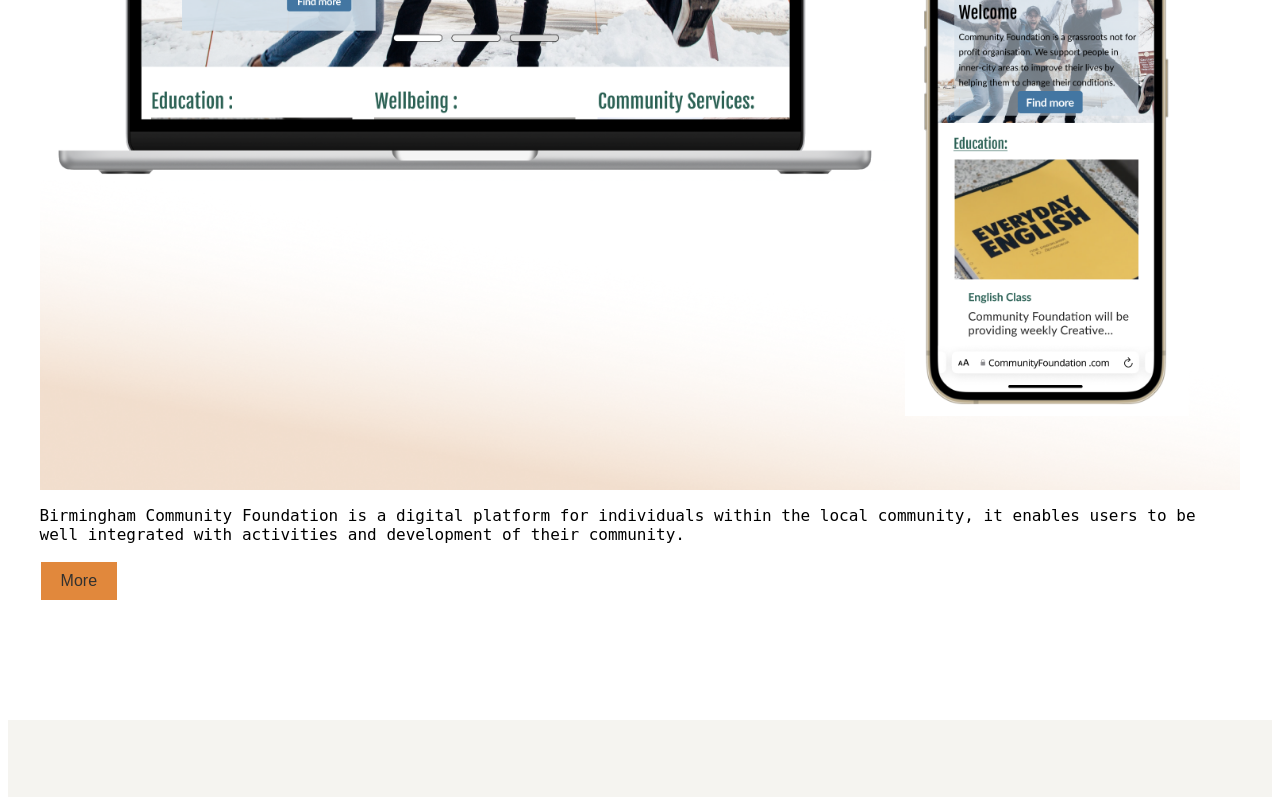
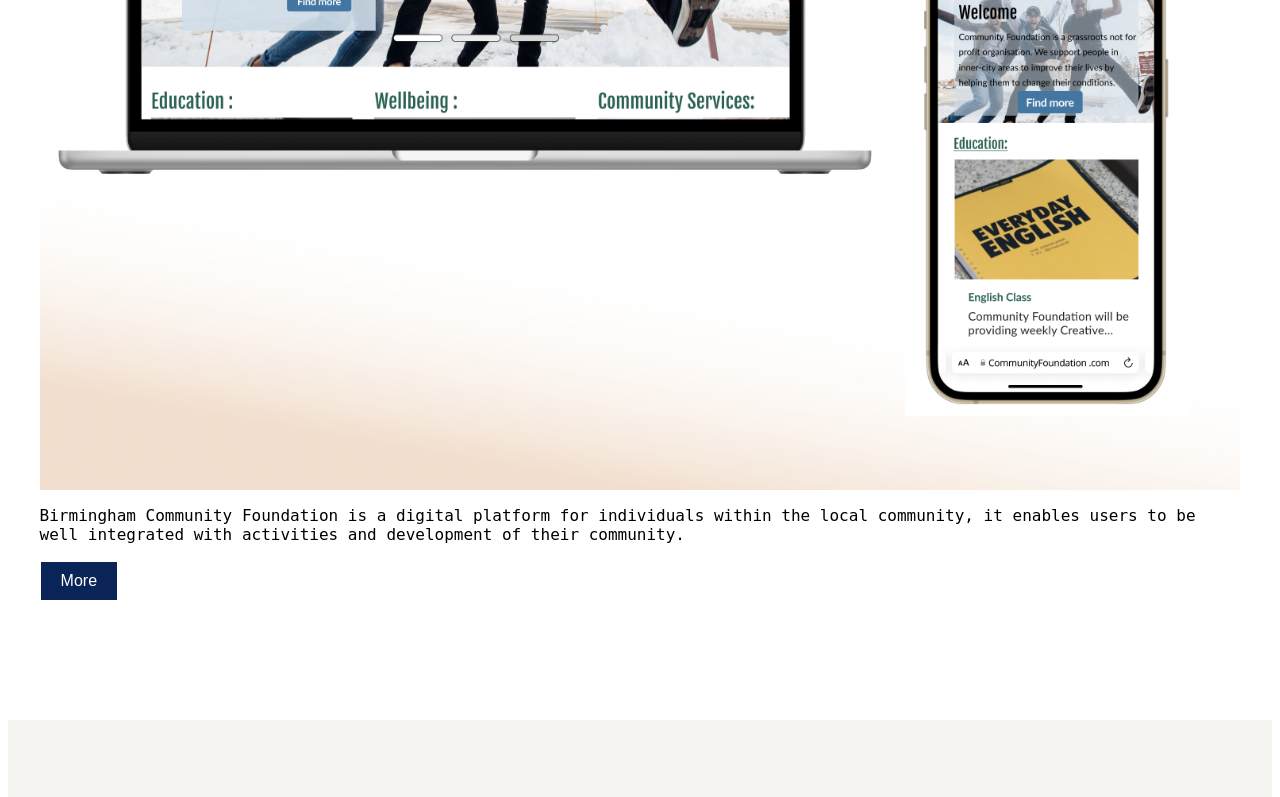
Before and after one commit to MrStxn001/UX_UI_HW_20, a plain HTML site: page works.html in a window 1280 px wide. Shown: the part 1242-2039 px from the top of the page. Drawn offline with Linux system fonts and the light colour scheme.

Commit message:
css styling update

```diff
--- a/css/style.css
+++ b/css/style.css
@@ -103,7 +103,7 @@
   } */
   .button {
     border: none;
-    background-color:#E1883C;
+    background-color:#0b2457;
     color: white;
     padding: 10px 20px;
     text-align: center;
@@ -114,7 +114,7 @@
     cursor: pointer;
   }
   button:hover {
-    background-color:#A54C00;
+    background-color:#06132d
   }
   ul.Footer {
     column-count: 3;
@@ -132,10 +132,6 @@
   a {
     color:#32312f;            /* sets the text color */
     text-decoration: none;   /* removes the underline */
-  }
-  a:hover {
-    background-color:#A54C00;
-    color: white;
   }
   .workGrid {
     max-width: 95%;
--- a/works.html
+++ b/works.html
@@ -33,9 +33,7 @@
   </div>
   <div class="workGrid1">
 <p>Birmingham Community Foundation is a digital platform for individuals within the local community, it enables users to be well integrated with activities and development of their community.</p>
-<button class="button" type="button">
-  <a href="casestudy.html">More</a>
-</button>
+<button class="button" type="button"><a href="casestudy.html"style="color: white;">More</a></button>
 </div>
 </div>
 </section>
```
